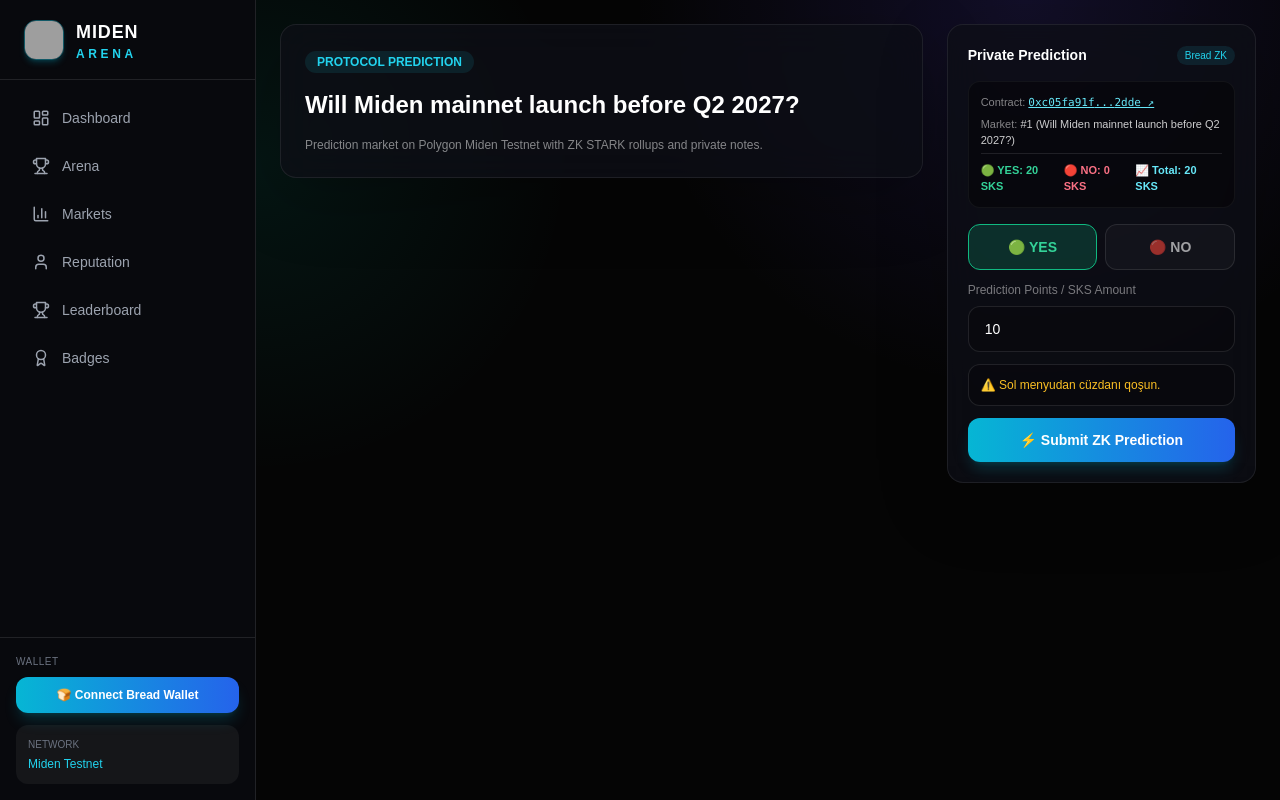
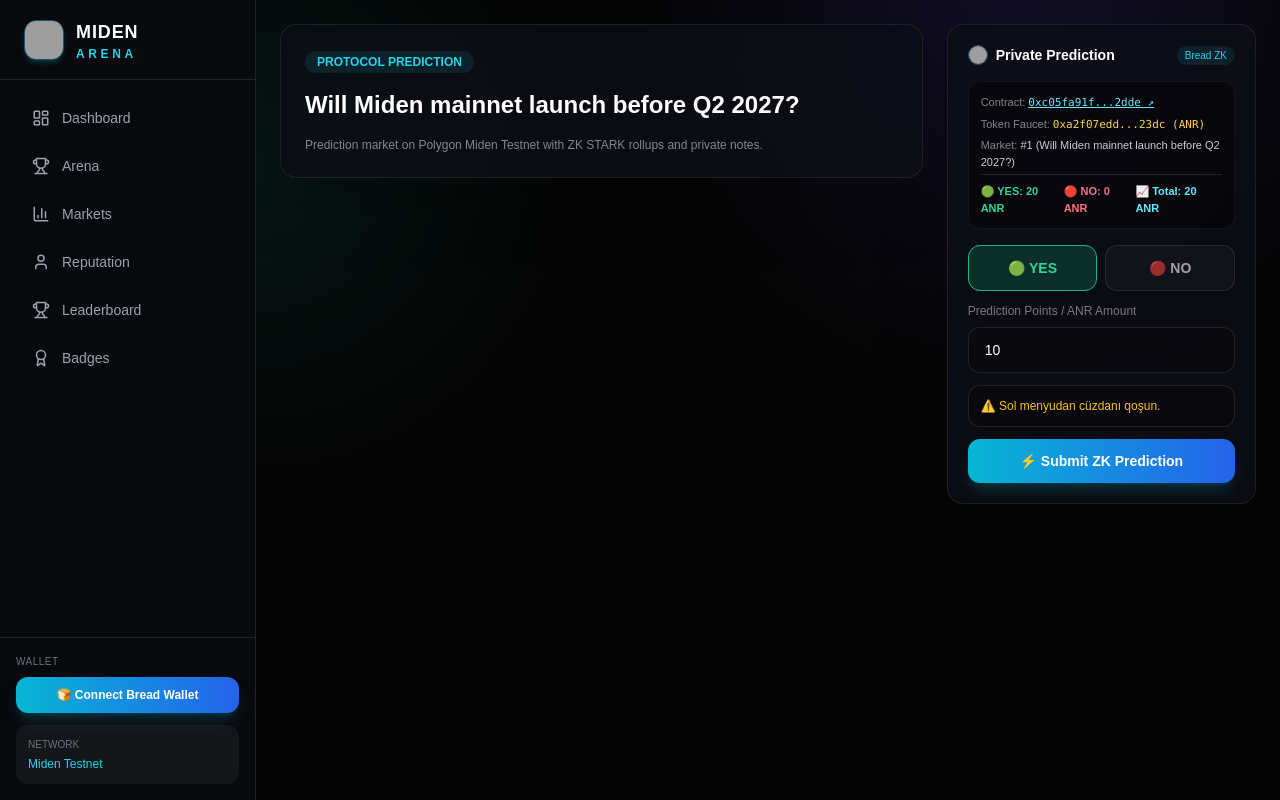
Before and after one commit to anaraydinli55/miden-arena, a Next.js app: page /market/1 in a window 1280 px wide. Built offline with nearby package versions, Linux system fonts and the light colour scheme; grey boxes are pictures that could not be loaded.

Commit message:
feat: use ANR token faucet and 6-decimals 10 ANR amount

```diff
--- a/components/arena/prediction-panel.tsx
+++ b/components/arena/prediction-panel.tsx
@@ -8,7 +8,9 @@
   return (window as any).bread || (window as any).miden || (window as any).midenWallet || null;
 }
 
-const SKS_FAUCET_ID = "mtst1ap8thrsn8ta805gkqq5g4c227cqjen58_qr7qqq9wr6w";
+// YENİ ANR TOKENİ VƏ LOQOSU
+const ANR_FAUCET_ID = "0xa2f07edd81cd4d116777652f2e23dc";
+const ANR_LOGO_URL = "https://raw.githubusercontent.com/anaraydinli55/miden-arena/main/Gemini_Generated_Image_sa45oasa45oasa45.jpg";
 const MARKET_CONTRACT_ID = "0xc05fa91f939040d1751dc990cb2dde";
 
 function extractVerifiedOnChainTxHash(response: any): string | null {
@@ -128,14 +130,16 @@
         throw new Error("Bread Wallet bağlantısı təsdiqlənmədi.");
       }
 
-      const sendUnits = Number(amount) || 10;
+      const inputNum = Number(amount) || 10;
+      // 6 decimals: 10 ANR = 10,000,000 base units (Cüzdanda 0.00001 yox, tam 10.0 ANR görünəcək)
+      const sendBaseUnits = inputNum * 1_000_000;
 
       const txObj = {
         senderAddress: activeAccount,
         recipientAddress: MARKET_CONTRACT_ID,
-        faucetId: SKS_FAUCET_ID,
+        faucetId: ANR_FAUCET_ID,
         noteType: "public" as const,
-        amount: sendUnits,
+        amount: sendBaseUnits,
       };
 
       console.log("Submitting transaction payload to Bread Wallet:", txObj);
@@ -172,9 +176,9 @@
         );
       }
 
-      // Cüzdanda Confirm basıldıqdan sonra dərhal altda On-Chain kartını aktivləşdiririk
+      // Cüzdanda Confirm basıldıqdan sonra dərhal On-Chain kartını aktivləşdiririk
       setIsTxSubmitted(true);
-      setStatus(`✅ Tranzaksiya Zəncirə Göndərildi və Bread Wallet-də Confirmed Oldu! (${choice}: ${amount} SKS)`);
+      setStatus(`✅ Tranzaksiya Zəncirə Göndərildi və Bread Wallet-də Confirmed Oldu! (${choice}: ${inputNum} ANR)`);
 
       const confirmedTx = extractVerifiedOnChainTxHash(txResponse);
       if (confirmedTx) {
@@ -188,7 +192,7 @@
           headers: { "Content-Type": "application/json" },
           body: JSON.stringify({
             choice: choice,
-            amount: sendUnits,
+            amount: inputNum,
             txHash: confirmedTx || "onchain_confirmed",
           }),
         });
@@ -203,9 +207,9 @@
         }
       } catch (e) {
         setLivePool((prev) => ({
-          total: prev.total + sendUnits,
-          yes: choice === "YES" ? prev.yes + sendUnits : prev.yes,
-          no: choice === "NO" ? prev.no + sendUnits : prev.no,
+          total: prev.total + inputNum,
+          yes: choice === "YES" ? prev.yes + inputNum : prev.yes,
+          no: choice === "NO" ? prev.no + inputNum : prev.no,
         }));
       }
     } catch (err: any) {
@@ -225,7 +229,14 @@
   return (
     <div className="card rounded-2xl p-5 border border-white/10 bg-white/[0.02]">
       <div className="mb-4 flex items-center justify-between">
-        <div className="text-sm font-semibold text-white">Private Prediction</div>
+        <div className="flex items-center gap-2">
+          <img
+            src={ANR_LOGO_URL}
+            alt="ANR Token Logo"
+            className="w-5 h-5 rounded-full object-cover border border-cyan-400/40"
+          />
+          <span className="text-sm font-semibold text-white">Private Prediction</span>
+        </div>
         <span className="rounded-full bg-cyan-400/10 px-2 py-0.5 text-[10px] font-medium text-cyan-400">
           Bread ZK
         </span>
@@ -243,12 +254,18 @@
             {MARKET_CONTRACT_ID.slice(0, 10)}...{MARKET_CONTRACT_ID.slice(-4)} ↗
           </a>
         </div>
+        <div>
+          Token Faucet:{" "}
+          <span className="font-mono text-amber-300">
+            {ANR_FAUCET_ID.slice(0, 10)}...{ANR_FAUCET_ID.slice(-4)} (ANR)
+          </span>
+        </div>
         <div>Market: <span className="text-white/80 font-medium">#1 (Will Miden mainnet launch before Q2 2027?)</span></div>
         {livePool && (
           <div className="mt-2 pt-2 border-t border-white/10 flex justify-between text-white/80 font-semibold">
-            <span className="text-emerald-400">🟢 YES: {livePool.yes} SKS</span>
-            <span className="text-rose-400">🔴 NO: {livePool.no} SKS</span>
-            <span className="text-cyan-300">📈 Total: {livePool.total} SKS</span>
+            <span className="text-emerald-400">🟢 YES: {livePool.yes} ANR</span>
+            <span className="text-rose-400">🔴 NO: {livePool.no} ANR</span>
+            <span className="text-cyan-300">📈 Total: {livePool.total} ANR</span>
           </div>
         )}
       </div>
@@ -276,7 +293,7 @@
 
       <div className="mt-3">
         <label className="mb-2 block text-xs text-white/45">
-          Prediction Points / SKS Amount
+          Prediction Points / ANR Amount
         </label>
 
         <input
@@ -320,7 +337,7 @@
         </div>
       )}
 
-      {/* İSTƏDİYİNİZ XÜSUSİ REAL ON-CHAIN TX LINK PƏNCƏRƏSİ */}
+      {/* Real On-Chain Explorer Linkləri */}
       {isTxSubmitted && (
         <div className="mt-3 rounded-xl border border-emerald-500/30 bg-emerald-500/10 p-3 text-xs text-emerald-200 space-y-2 shadow-lg shadow-emerald-500/10">
           <div className="font-bold flex items-center justify-between text-emerald-300">
```
